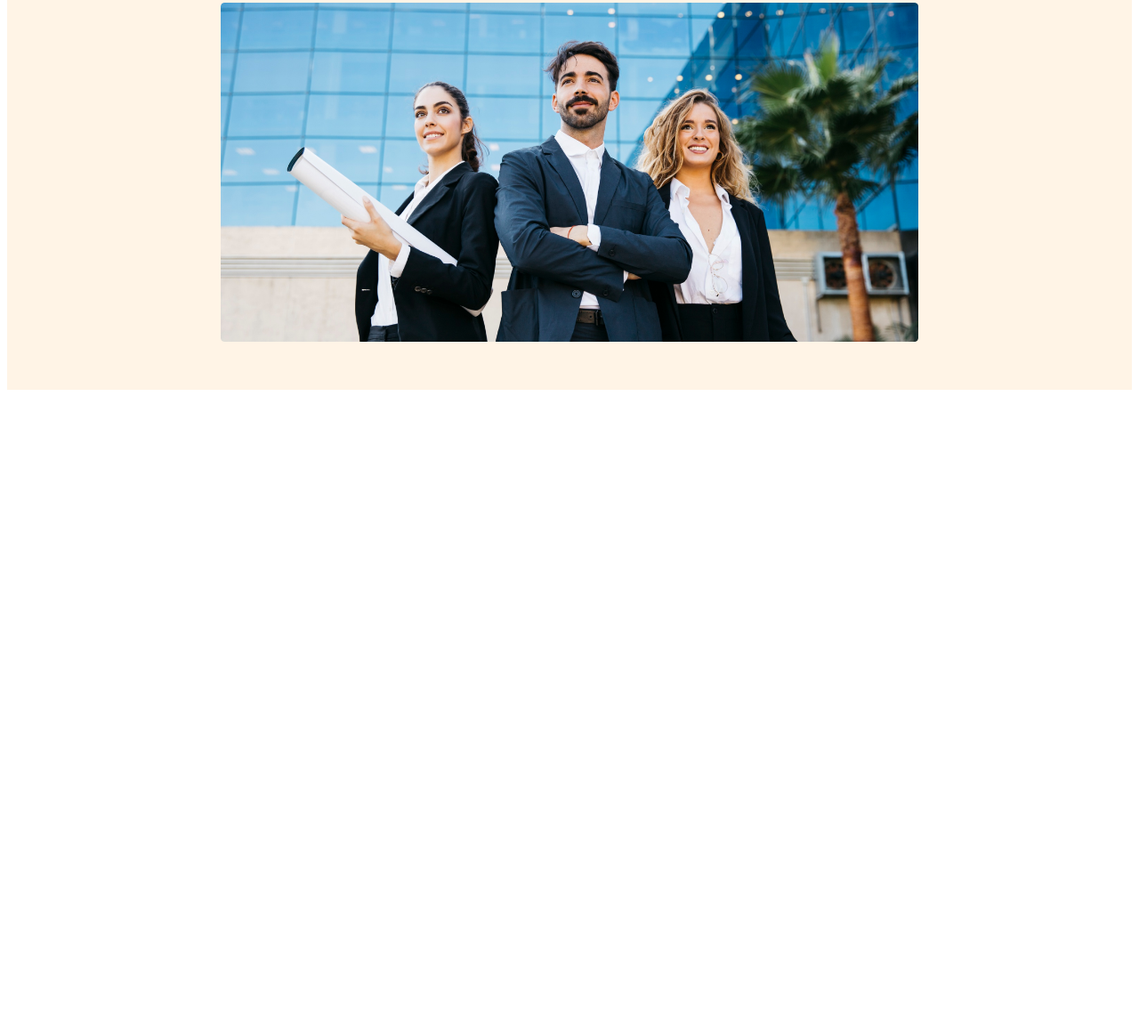
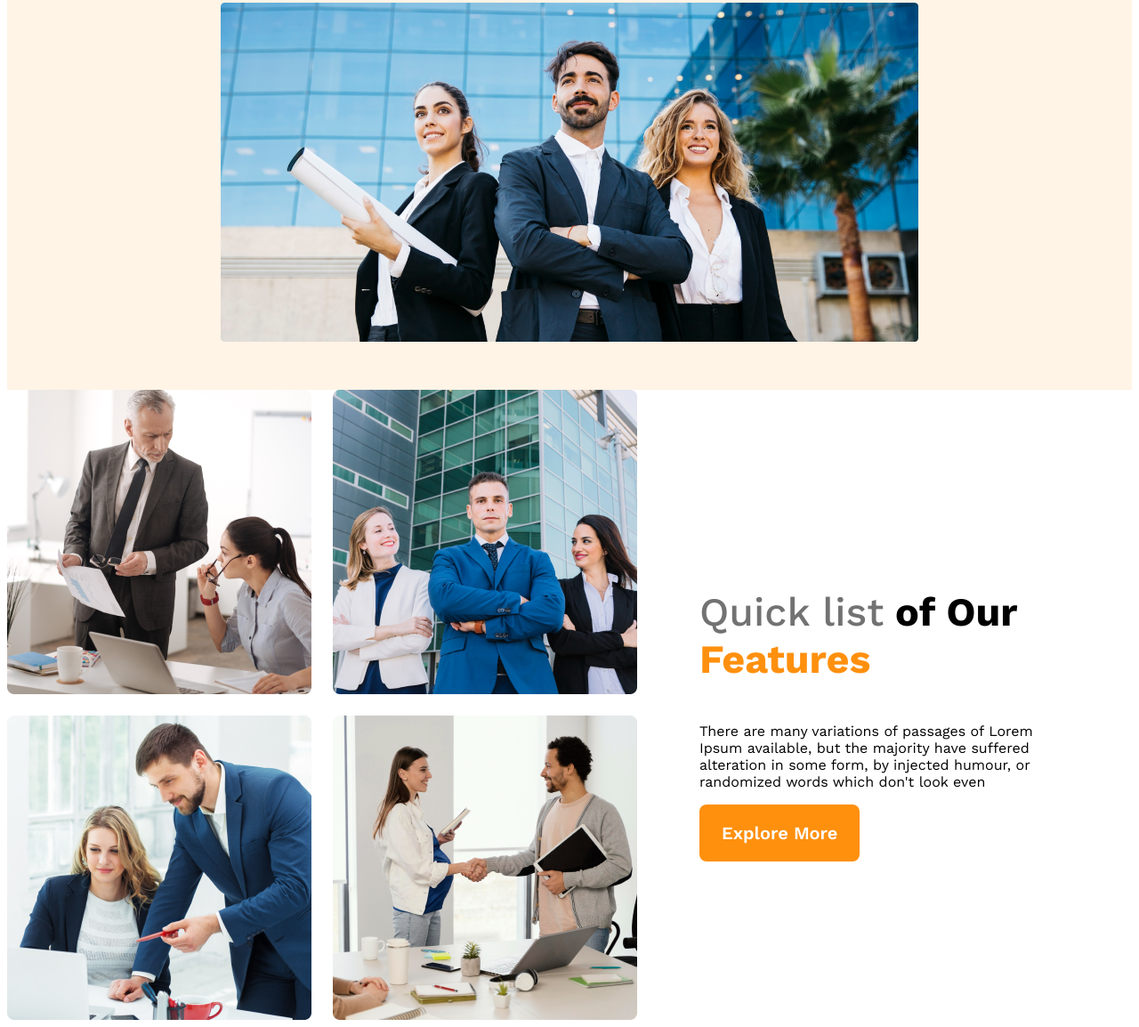
Before and after one commit to emiya-77/g3-architects-website, a plain HTML site: page index.html in a window 1280 px wide. Shown: the part 573-1727 px from the top of the page at 89% size. Before the commit the page ends 1019 px from the top, so only its background shows below. Drawn offline with nearby package versions, Linux system fonts and the light colour scheme.

Commit message:
features content updated

```diff
--- a/index.html
+++ b/index.html
@@ -10,6 +10,7 @@
     <title>G3 Architects</title>
 </head>
 <body>
+    <!-- HEADER SECTION START -->
     <header>
         <nav>
             <h3 class="nav-title">G3 Architects</h3>
@@ -35,8 +36,24 @@
             <img src="./images/banner.png" alt="">
         </div>
     </header>
+
+    <!-- MAIN SECTION START -->
     <main>
-
+        <!-- TEAMS SECTION START -->
+        <section class="teams-container">
+            <div class="teams-img-container">
+                <img src="./images/team1.png" alt="">
+                <img src="./images/team2.png" alt="">
+                <img src="./images/team3.png" alt="">
+                <img src="./images/team4.png" alt="">
+            </div>
+            <div class="teams-content">
+                <h3 class="teams-title"><span class="quick-list">Quick list</span> <span>of Our</span> <span class="text-features">Features</span></h3>
+                <p class="teams-description">There are many variations of passages of Lorem Ipsum available, but the majority have suffered alteration in some form,
+                by injected humour, or randomized words which don't look even</p>
+                <button class="btn-primary">Explore More</button>
+            </div>
+        </section>
     </main>
     <footer>
 
--- a/styles/architect.css
+++ b/styles/architect.css
@@ -81,3 +81,35 @@ nav li a {
 		flex-direction: column;
 	}
 }
+
+/* MAIN SECTION STYLES */
+main {
+	max-width: 1440px;
+	margin: 0 auto;
+}
+
+/* MAIN: TEAMS SECTION STYLES */
+.teams-container {
+	display: flex;
+	align-items: center;
+}
+.teams-img-container {
+	display: grid;
+	grid-template-columns: repeat(2, 1fr);
+	gap: 1.5rem;
+}
+.teams-content {
+	padding-left: 70px;
+	padding-right: 70px;
+}
+.teams-title {
+	font-size: 2.8rem;
+}
+.teams-title .quick-list {
+	color: #727272;
+	font-weight: 500;
+}
+.teams-title .text-features {
+	color: #ff900e;
+	font-weight: 700;
+}
```
